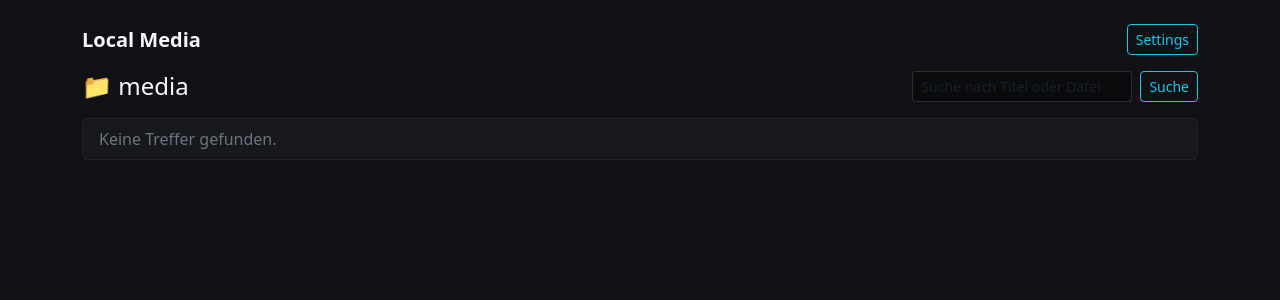
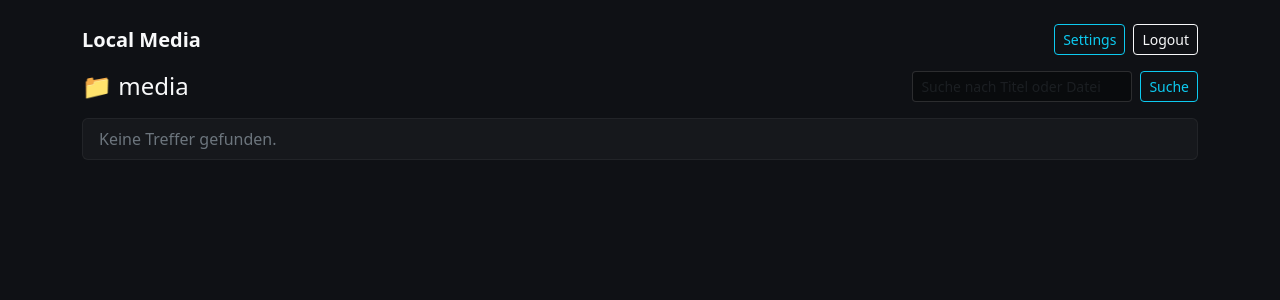
Before and after one commit to tvdw07/VideoPlayer, a Flask app: page / in a window 1280 px wide. Shown: the top 300 px of the page. Run offline with Flask 3, Linux system fonts and the light colour scheme; the visitor is signed in with stand-in values (Sample User, id 1); parts of the project's set-up code (start-up, migrations or seed data) failed here and were passed over; some libraries are stand-ins or nearby versions.

Commit message:
Add logout button for authenticated users in the settings menu

```diff
--- a/templates/base.html
+++ b/templates/base.html
@@ -22,10 +22,22 @@
             Local Media
         </a>
 
-        <a class="btn btn-sm btn-outline-info" href="{{ url_for('settings.index') }}">
-            Settings
-        </a>
+        <div class="d-flex align-items-center gap-2">
+            <a class="btn btn-sm btn-outline-info" href="{{ url_for('settings.index') }}">
+                Settings
+            </a>
+
+            {% if config.get("AUTH_ENABLED", True) and current_user.is_authenticated %}
+            <form method="post" action="{{ url_for('auth.logout') }}" class="d-inline">
+                <input type="hidden" name="csrf_token" value="{{ csrf_token() }}">
+                <button type="submit" class="btn btn-sm btn-outline-light">
+                    Logout
+                </button>
+            </form>
+            {% endif %}
+        </div>
     </div>
+
 
     {% with messages = get_flashed_messages(with_categories=true) %}
     {% if messages %}
```
